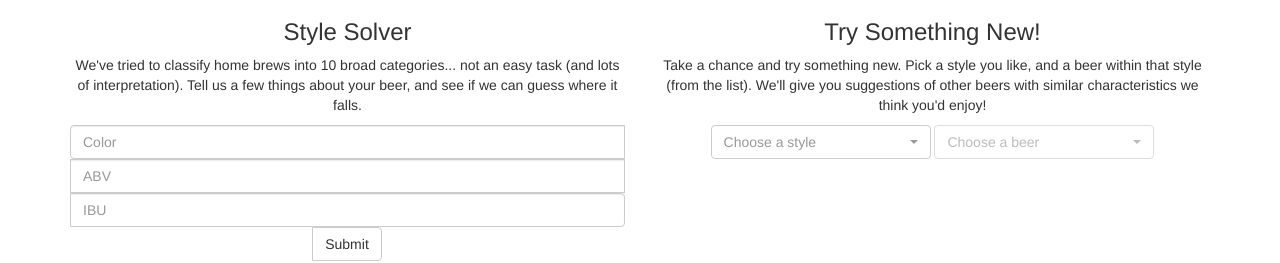
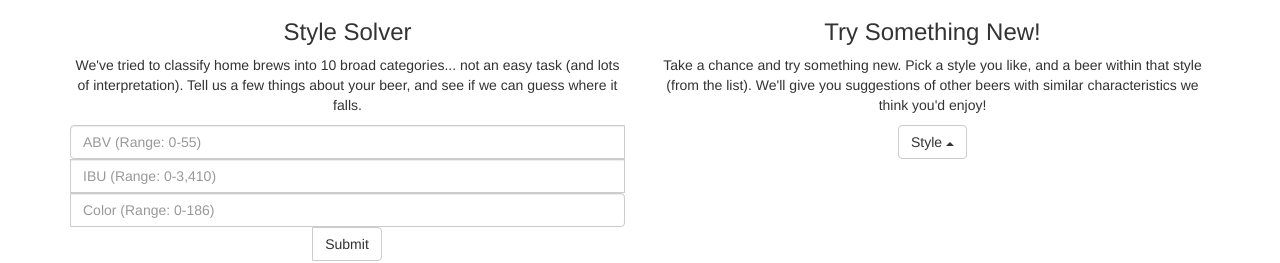
Before and after one commit to brbales/brews_and_views, a Python web app: template templates/index.html in a window 1280 px wide. Shown: the part 1013-1276 px from the top of the page. Run offline with Jinja, Linux system fonts and the light colour scheme; the template is opened without the code that fills it, so the values that code supplies are empty; grey boxes labelled with a size stand in for pictures from a placeholder-image service; some libraries are stand-ins or nearby versions.

Commit message:
new working ones

```diff
--- a/static/index.js
+++ b/static/index.js
@@ -8,29 +8,20 @@ $(document).ready(function () {
            success:
                $.each(style, function(index,value){
                    console.log(value);
-                    $("#styles_dropdown").append('<option>'+value+"</option>").selectpicker('refresh')
+                   $("#styleDropdown").append('<li><a class="dropdown-item" href="#">'+value+"</a></li>").selectpicker('refresh')
                })
 
 
        })
    });
 
-   /*  var datas = $.get("/names", function (style) {
-        $.ajax({
-            type: "GET",
-            url: "http://localhost:5000/",
-            data: style,
-            dataType: "json",
-            success:
-                $.each(style, function(index,value){
-                    console.log(value);
-                    $("#beers_dropdown").append('<option>'+value+"</option>").selectpicker('refresh')
+
 })
 
+$('#styleDropdown li').click(function(){
+   $('#styles').html($(this).text() + '<span class="caret"></span>')
+   })
 
-        })
-    }); */
-})
 
 /* $('select[name="country"]').on('change', function() {
    var countryId = $(this).val();
--- a/static/style.css
+++ b/static/style.css
@@ -35,6 +35,11 @@
   color: #dfb772 !important;
 }
 
+.scrollable-menu {
+  height: auto;
+  max-height: 500px;
+  overflow-x: hidden;
+}
 
 
 .navbar-nav {
--- a/templates/index.html
+++ b/templates/index.html
@@ -6,9 +6,11 @@
   <meta charset="utf-8">
   <link href="https://fonts.googleapis.com/css?family=Lobster" rel="stylesheet">
   <meta name="viewport" content="width=device-width, initial-scale=1">
+  <script src="https://ajax.googleapis.com/ajax/libs/jquery/3.3.1/jquery.min.js"></script>
+  <script src="https://cdnjs.cloudflare.com/ajax/libs/twitter-bootstrap/3.3.7/js/bootstrap.min.js"></script>
   <link rel="stylesheet" href="https://maxcdn.bootstrapcdn.com/bootstrap/3.3.7/css/bootstrap.min.css">
-  <script src="https://ajax.googleapis.com/ajax/libs/jquery/3.3.1/jquery.min.js"></script>
-  <script src="//cdnjs.cloudflare.com/ajax/libs/bootstrap-select/1.6.3/js/bootstrap-select.min.js"></script>
+
+  <script src="https://cdnjs.cloudflare.com/ajax/libs/bootstrap-select/1.6.3/js/bootstrap-select.min.js"></script>
   <!-- Latest compiled and minified CSS -->
   <link rel="stylesheet" href="https://cdnjs.cloudflare.com/ajax/libs/bootstrap-select/1.12.4/css/bootstrap-select.min.css">
 
@@ -67,7 +69,10 @@
           alt="Image">
         <div class="carousel-caption">
           <h3>Neural Networks - Competing with your Local Beer Snob</h3>
-          <p>We've had some fun with neural networks and unsupervised clustering to develop models to do two things: (1) predict beer styles based on physical characteristics, and (2) characterize beer "clusters" based on a set of key parameters. Model 2 (our favorite), results in latent, math-based classifications (or "clusters") of beer types a little different from your typical "IPA" vs "Stout" vs "Blonde" categories. Have fun playing with the tools below!</p>
+          <p>We've had some fun with neural networks and unsupervised clustering to develop models to do two things: (1) predict
+            beer styles based on physical characteristics, and (2) characterize beer "clusters" based on a set of key parameters.
+            Model 2 (our favorite), results in latent, math-based classifications (or "clusters") of beer types a little
+            different from your typical "IPA" vs "Stout" vs "Blonde" categories. Have fun playing with the tools below!</p>
         </div>
       </div>
 
@@ -92,15 +97,16 @@
   </div>
 
   <div class="container text-center">
-      <div class="row">
+    <div class="row">
       <div class="col-sm-6">
         <h3>Style Solver</h3>
-        <p>We've tried to classify home brews into 10 broad categories... not an easy task (and lots of interpretation). Tell us a few things about your beer, and see if we can guess where it falls.</p>
+        <p>We've tried to classify home brews into 10 broad categories... not an easy task (and lots of interpretation). Tell
+          us a few things about your beer, and see if we can guess where it falls.</p>
         <form method="POST">
           <div class="input-group">
-            <input type="text" class="form-control" placeholder="Color" aria-describedby="basic-addon1" name = "color">
-            <input type="text" class="form-control" placeholder="ABV" aria-describedby="basic-addon1" name = "abv" >
-            <input type="text" class="form-control" placeholder="IBU" aria-describedby="basic-addon1" name = "ibu">
+            <input type="text" class="form-control" placeholder="ABV (Range: 0-55)" aria-describedby="basic-addon1" name="abv">
+            <input type="text" class="form-control" placeholder="IBU (Range: 0-3,410)" aria-describedby="basic-addon1" name="ibu">
+            <input type="text" class="form-control" placeholder="Color (Range: 0-186)" aria-describedby="basic-addon1" name="color">
 
           </div>
           <span class="input-group-btn">
@@ -111,17 +117,29 @@
       </div>
       <div class="col-sm-6">
         <h3>Try Something New!</h3>
-        <p>Take a chance and try something new. Pick a style you like, and a beer within that style (from the list). We'll give you suggestions of other beers with similar characteristics we think you'd enjoy!<p>
-        <div class="row-fluid">
-          <form method="POST">
+        <p>Take a chance and try something new. Pick a style you like, and a beer within that style (from the list). We'll give
+          you suggestions of other beers with similar characteristics we think you'd enjoy!
+        </p>
+        <!-- <form method="POST">
             <select class="selectpicker" data-live-search-style="startwith" data-show-subtext="true" data-live-search="true" id="styles_dropdown"
               title="Choose a style" name="style">
             </select>
             <select class="selectpicker" data-live-search-style="startwith" data-show-subtext="true" data-live-search="true" id="beers_dropdown"
               title="Choose a beer" name="beer" disabled>
             </select>
-          </form>
+          </form> -->
+        <div class="dropup">
+          <button class="btn btn-default dropdown-toggle" type="button" id="styleDropdownButton" data-toggle="dropdown" aria-haspopup="true"
+            aria-expanded="true">
+            Style
+            <span class="caret"></span>
+          </button>
+          <ul class="dropdown-menu scrollable-menu" aria-labelledby="styles" id="styleDropdown">
+            <li><a class="dropdown-item">Testing list 1</a></li>
+            <li><a class="dropdown-item">Testing list 2</a></li>
+          </ul>
         </div>
+
       </div>
     </div>
   </div>
```
Lines whose indentation alone changed are shown as unchanged.
